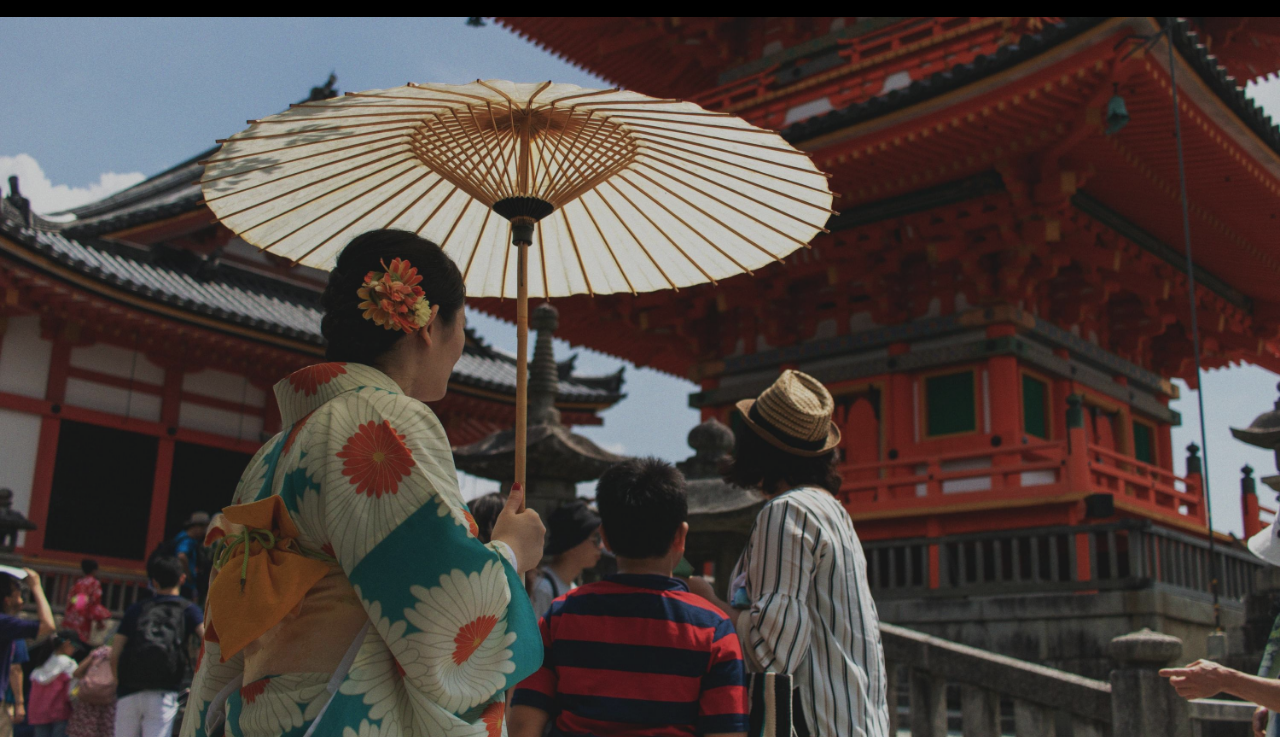
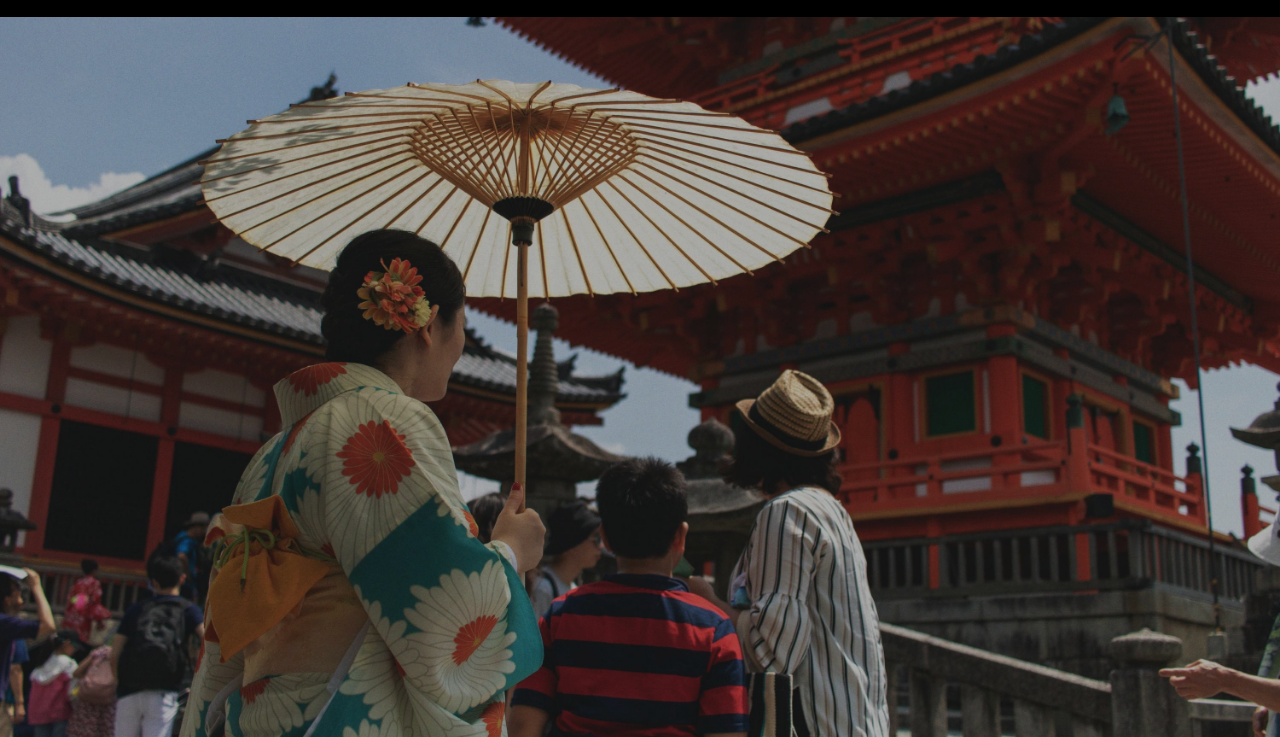
Before and after one commit to juananuel/checkpoint, a plain HTML site: page index.html in a window 1280 px wide. Shown: the part 60-797 px from the top of the page. Drawn offline with Linux system fonts and the light colour scheme.

Commit message:
third commit

```diff
--- a/style/style.css
+++ b/style/style.css
@@ -69,7 +69,7 @@
 }
 
 .hero-overlay{
-  background-color: rgba(0, 0, 0, 0.2);
+  background-color: rgba(0, 0, 0, 0.3);
   width: 100%;
   height: 100vh;
   position: absolute;
```
